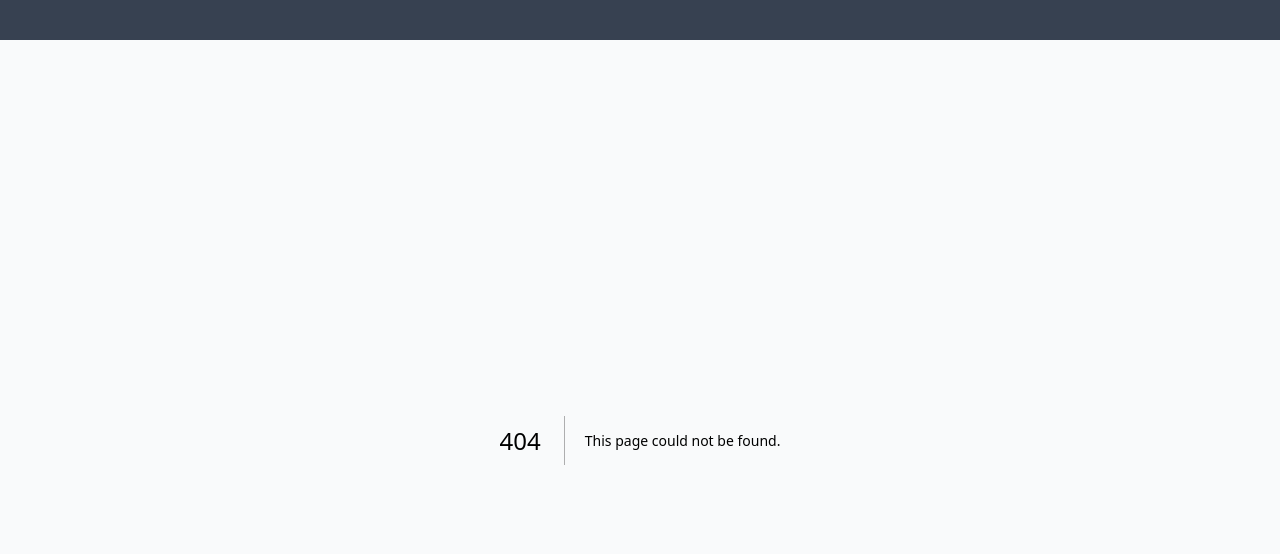
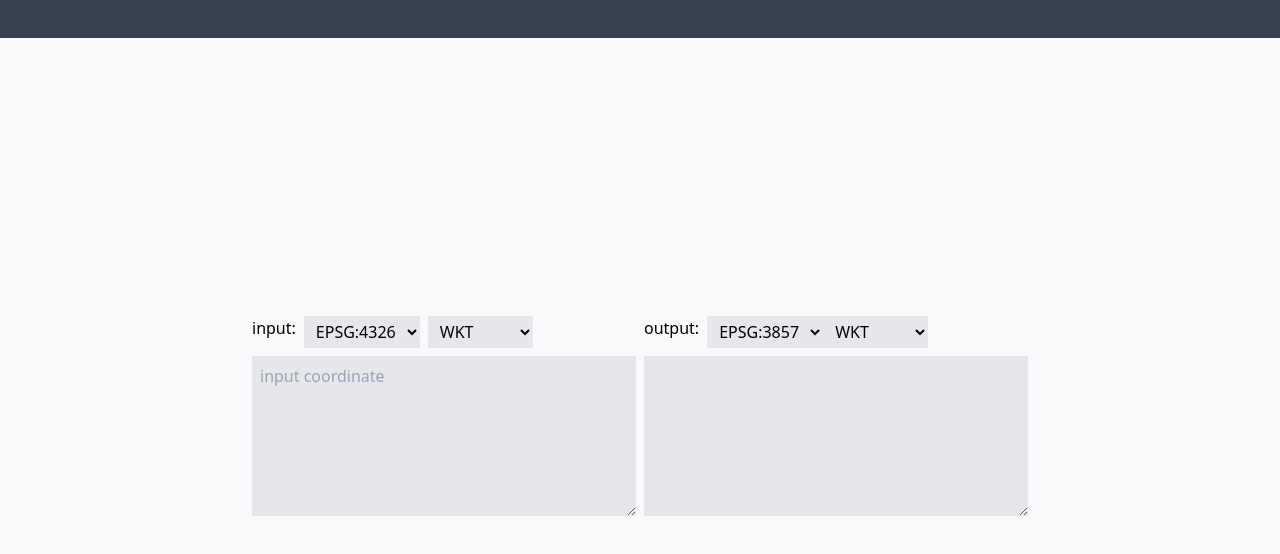
Before and after one commit to L-hikari/EasyGIS, a Next.js app: page /vector/transform in a window 1280 px wide. Before the commit this address had no page. Shown: the top 554 px of the page. Built offline with nearby package versions, Linux system fonts and the light colour scheme.

Commit message:
add transform page

```diff
--- a/app/layout.jsx
+++ b/app/layout.jsx
@@ -6,7 +6,7 @@ export default function RootLayout({children}) {
     return (
         <html lang="en" className="h-full">
             <title>EasyGIS</title>
-            <body className="h-full bg-gray-50">
+            <body className="flex flex-col h-full bg-gray-50">
                 <Header />
                 {children}
             </body>
--- a/app/page.jsx
+++ b/app/page.jsx
@@ -21,11 +21,11 @@ export default function Page() {
                         <h3 className="text-xl font-semibold mb-2">vector data preview</h3>
                         <p className="text-gray-600">input vector data and preview on the map</p>
                     </Link>
-                    <div className="bg-white rounded-lg shadow-md p-6 duration-300 hover:scale-105">
+                    <Link href="/vector/transform" className="bg-white rounded-lg shadow-md p-6 duration-300 hover:scale-105">
                         <Image src={transformSvg} width={100} alt="Image 2" className="m-auto mb-4" />
                         <h3 className="text-xl font-semibold mb-2">data transform</h3>
                         <p className="text-gray-600">transform data format and coordinate system</p>
-                    </div>
+                    </Link>
                 </div>
             </section>
         </Fragment>
--- /dev/null
+++ b/app/tools/geojson.js
@@ -0,0 +1,44 @@
+import GeoJSON from "ol/format/GeoJSON";
+import { defaultProjOptions } from "./projection";
+
+export const geojsonReader = new GeoJSON();
+
+/**
+ * geojson to ol/geom
+ * @param {import('ol/format/GeoJSON').GeoJSONGeometry} geojson
+ * @param {import('./projection').ProjOptions} options
+ * @returns {import('ol/geom').Geometry}
+ */
+export function geojson2Geometry(geojson, options = defaultProjOptions) {
+    return geojsonReader.readGeometry(geojson, options);
+}
+
+/**
+ * geojson to ol/Feature
+ * @param {string} geojson
+ * @param {import('./projection').ProjOptions} options
+ * @returns {import('ol/Feature').default}
+ */
+export function geojson2Feature(geojson, options = defaultProjOptions) {
+    return geojsonReader.readFeature(geojson, options);
+}
+
+/**
+ * ol/geom to geojson
+ * @param {import('ol/geom').Geometry} geom
+ * @param {import('./projection').ProjOptions} options
+ * @returns {import('ol/format/GeoJSON').GeoJSONGeometry}
+ */
+export function geometry2Geojson(geom, options = defaultProjOptions) {
+    return geojsonReader.writeGeometryObject(geom, options);
+}
+
+/**
+ * ol/Feature to geojson
+ * @param {import('ol/Feature').default} feature
+ * @param {import('./projection').ProjOptions} options
+ * @returns {import('ol/format/GeoJSON').GeoJSONGeometry}
+ */
+export function feature2Geojson(feature, options = defaultProjOptions) {
+    return geojsonReader.writeFeatureObject(feature, options);
+}
--- a/app/tools/index.js
+++ b/app/tools/index.js
@@ -9,3 +9,5 @@ export function isJSONString(str) {
         return false;
     }
 }
+
+export const SUPPORT_FORMAT = ['WKT', 'GeoJSON', 'x,y,x,y'];
--- a/app/tools/projection.js
+++ b/app/tools/projection.js
@@ -6,11 +6,12 @@
  */
 
 /** @type {ProjOptions} */
-const defaultProjOptions = {
+export const defaultProjOptions = {
     dataProjection: 'EPSG:4326',
     featureProjection: 'EPSG:3857'
 };
 
-export {
-    defaultProjOptions,
-}
+export const SUPPORT_PROJ = [
+    'EPSG:4326',
+    'EPSG:3857'
+];
--- a/app/tools/wkt.js
+++ b/app/tools/wkt.js
@@ -1,8 +1,18 @@
 import WKT from 'ol/format/WKT';
 import Feature from 'ol/Feature';
-import { defaultProjOptions } from './projection';
+import {defaultProjOptions} from './projection';
 
 export const wktReader = new WKT();
+
+export const WKT_TYPE = [
+    'POINT',
+    'LINESTRING',
+    'POLYGON',
+    'MULTIPOINT',
+    'MULTILINESTRING',
+    'MULTIPOLYGON',
+    'GEOMETRYCOLLECTION',
+];
 
 /**
  * wkt to ol/geom
@@ -18,7 +28,7 @@ export function wkt2Geometry(wkt, options = defaultProjOptions) {
  * wkt to ol/Feature
  * @param {string} wkt
  * @param {import('./projection').ProjOptions} options
- * @returns
+ * @returns {Feature}
  */
 export function wkt2Feature(wkt, options) {
     const geom = wkt2Geometry(wkt, options);
--- a/app/vector/preview/page.jsx
+++ b/app/vector/preview/page.jsx
@@ -73,7 +73,7 @@ export default function VectorPreview() {
     }
 
     return (
-        <div className="relative" style={{height: 'calc(100% - 40px)'}}>
+        <div className="relative h-full">
             <div className="h-full" ref={mapContainer}></div>
             <textarea
                 className={
--- /dev/null
+++ b/app/vector/transform/page.jsx
@@ -0,0 +1,162 @@
+'use client';
+import React, {useEffect, useState} from 'react';
+import {SUPPORT_FORMAT, isJSONString} from '../../tools';
+import {transform} from 'ol/proj';
+import {SUPPORT_PROJ} from '../../tools/projection';
+import {WKT_TYPE} from '../../tools/wkt';
+import {geojson2Geometry, geometry2Geojson} from '../../tools/geojson';
+
+export default function VecterDataTransform() {
+    const [inputText, setInputText] = useState('');
+    const [outputText, setOutputText] = useState('');
+    const [inputType, setInputType] = useState(SUPPORT_PROJ[0]);
+    const [outputType, setOutputType] = useState(SUPPORT_PROJ[1]);
+    const [inputFormat, setInputFormat] = useState(SUPPORT_FORMAT[0]);
+    const [outputFormat, setOutputFormat] = useState(SUPPORT_FORMAT[0]);
+
+    useEffect(onTransform, [inputText, inputType, outputType]);
+
+    function onInputTextChange(e) {
+        setInputText(e.target.value);
+    }
+
+    function onInputTypeChange(e) {
+        setInputType(e.target.value);
+    }
+
+    function onOutputTypeChange(e) {
+        setOutputType(e.target.value);
+    }
+
+    function onInputFormatChange(e) {
+        setInputFormat(e.target.value);
+    }
+
+    function onOutputFormatChange(e) {
+        setOutputFormat(e.target.value);
+    }
+
+    function onTransform() {
+
+        if (!inputText.trim()) {
+            return;
+        }
+
+        try {
+            let output = '';
+            /** @type {import('ol/geom').Geometry} */
+            let geometry;
+            /** @type {import('../../tools/projection').ProjOptions} */
+            const sourceOptions = {
+                dataProjection: inputType,
+                featureProjection: outputType,
+            };
+            const destinationOptions = {
+                dataProjection: outputType,
+                featureProjection: inputType,
+            };
+
+            if (isJSONString(inputText)) {
+                geometry = geojson2Geometry(JSON.parse(inputText), sourceOptions);
+
+                output = JSON.stringify(geometry2Geojson(geometry, destinationOptions));
+            } else if (inputText.startsWith(WKT_TYPE)) {
+            } else {
+                output = transformCoordString(inputText);
+            }
+
+            setOutputText(output);
+        } catch (error) {
+            console.log(error);
+            // setTextError(true);
+        }
+    }
+
+    /**
+     *
+     * @param {string} str
+     */
+    function transformCoordString(str) {
+        const source = str.split(',');
+        const destination = [];
+
+        for (let i = 0; i < source.length; i += 2) {
+            const res = transform([source[i], source[i + 1]], inputType, outputType);
+
+            destination.push(res);
+        }
+
+        return destination.join();
+    }
+
+    return (
+        <div className="h-screen flex justify-center items-center">
+            <div className="flex">
+                <div className="mr-2">
+                    <div className="flex mb-2">
+                        <label className="block mr-2">input:</label>
+                        <select
+                            className="bg-gray-200 px-2 py-1 mr-2"
+                            onChange={onInputTypeChange}
+                            value={inputType}
+                        >
+                            {SUPPORT_PROJ.map(proj => (
+                                <option key={proj} value={proj}>
+                                    {proj}
+                                </option>
+                            ))}
+                        </select>
+                        <select
+                            className="bg-gray-200 px-2 py-1"
+                            onChange={onInputFormatChange}
+                            value={inputFormat}
+                        >
+                            {SUPPORT_FORMAT.map(proj => (
+                                <option key={proj} value={proj}>
+                                    {proj}
+                                </option>
+                            ))}
+                        </select>
+                    </div>
+                    <textarea
+                        onChange={onInputTextChange}
+                        placeholder="input coordinate"
+                        className="w-96 h-40 bg-gray-200 p-2"
+                    ></textarea>
+                </div>
+                <div>
+                    <div className="flex mb-2">
+                        <label className="block mr-2">output:</label>
+                        <select
+                            className="bg-gray-200 px-2 py-1"
+                            onChange={onOutputTypeChange}
+                            value={outputType}
+                        >
+                            {SUPPORT_PROJ.map(proj => (
+                                <option key={proj} value={proj}>
+                                    {proj}
+                                </option>
+                            ))}
+                        </select>
+                        <select
+                            className="bg-gray-200 px-2 py-1"
+                            onChange={onInputFormatChange}
+                            value={inputFormat}
+                        >
+                            {SUPPORT_FORMAT.map(proj => (
+                                <option key={proj} value={proj}>
+                                    {proj}
+                                </option>
+                            ))}
+                        </select>
+                    </div>
+                    <textarea
+                        value={outputText}
+                        disabled
+                        className="w-96 h-40 bg-gray-200 p-2"
+                    ></textarea>
+                </div>
+            </div>
+        </div>
+    );
+}
```
